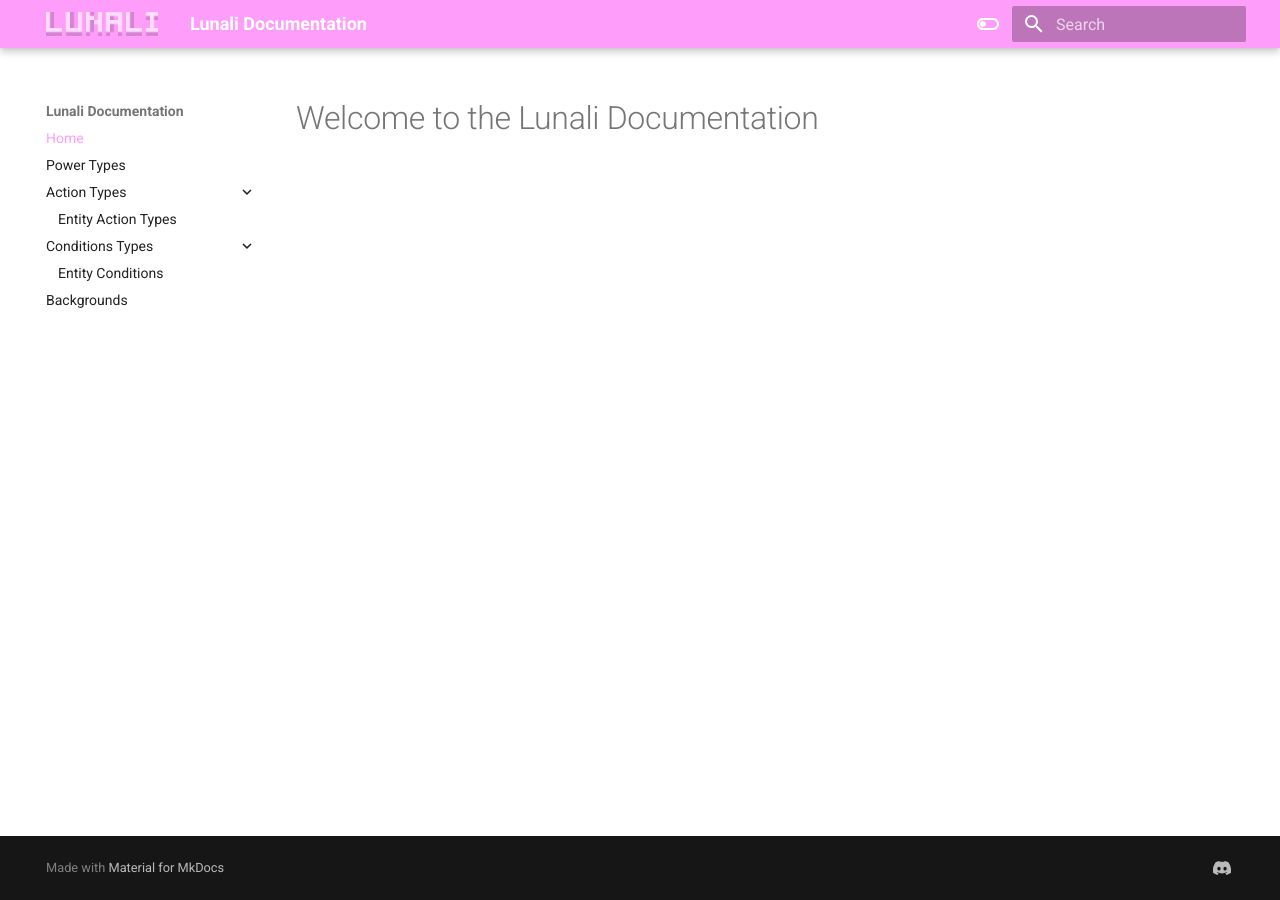
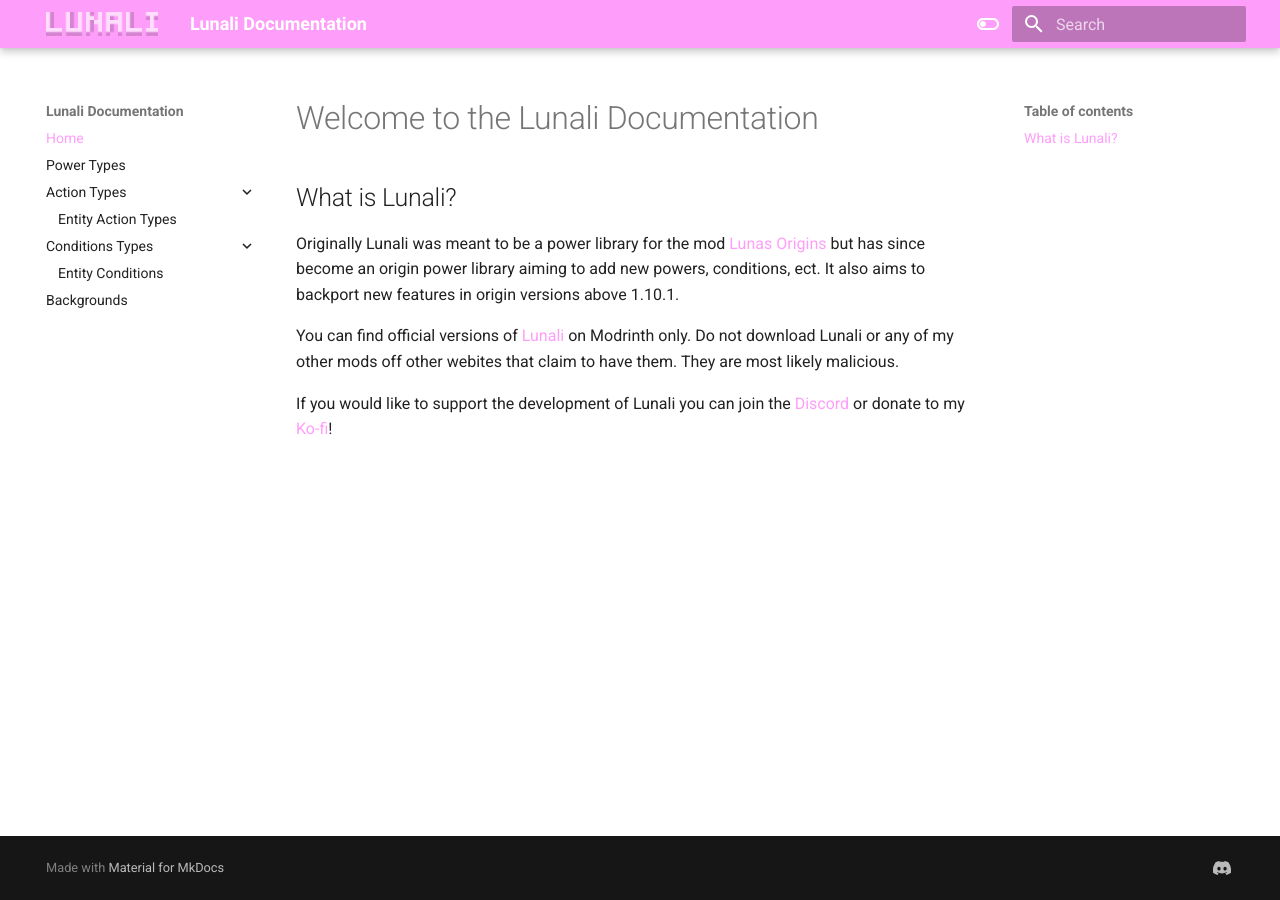
Before and after one commit to Lunaticol/lunali-wiki, an MkDocs documentation site: the page built from docs/index.md, in a window 1280 px wide. Built offline with MkDocs 1.6.1 and Material for MkDocs 9.7.7, drawn with Linux system fonts in a browser that asks for light colours.

Commit message:
description

```diff
--- a/docs/index.md
+++ b/docs/index.md
@@ -1 +1,9 @@
 # Welcome to the Lunali Documentation
+
+## What is Lunali?
+
+Originally Lunali was meant to be a power library for the mod [Lunas Origins](https://modrinth.com/datapack/lunas-origins) but has since become an origin power library aiming to add new powers, conditions, ect. It also aims to backport new features in origin versions above 1.10.1.
+
+You can find official versions of [Lunali](https://modrinth.com/project/lunali) on Modrinth only. Do not download Lunali or any of my other mods off other webites that claim to have them. They are most likely malicious.
+
+If you would like to support the development of Lunali you can join the [Discord](https://discord.gg/pQgEvEYpyq) or donate to my [Ko-fi](https://ko-fi.com/lunatico)!
```
